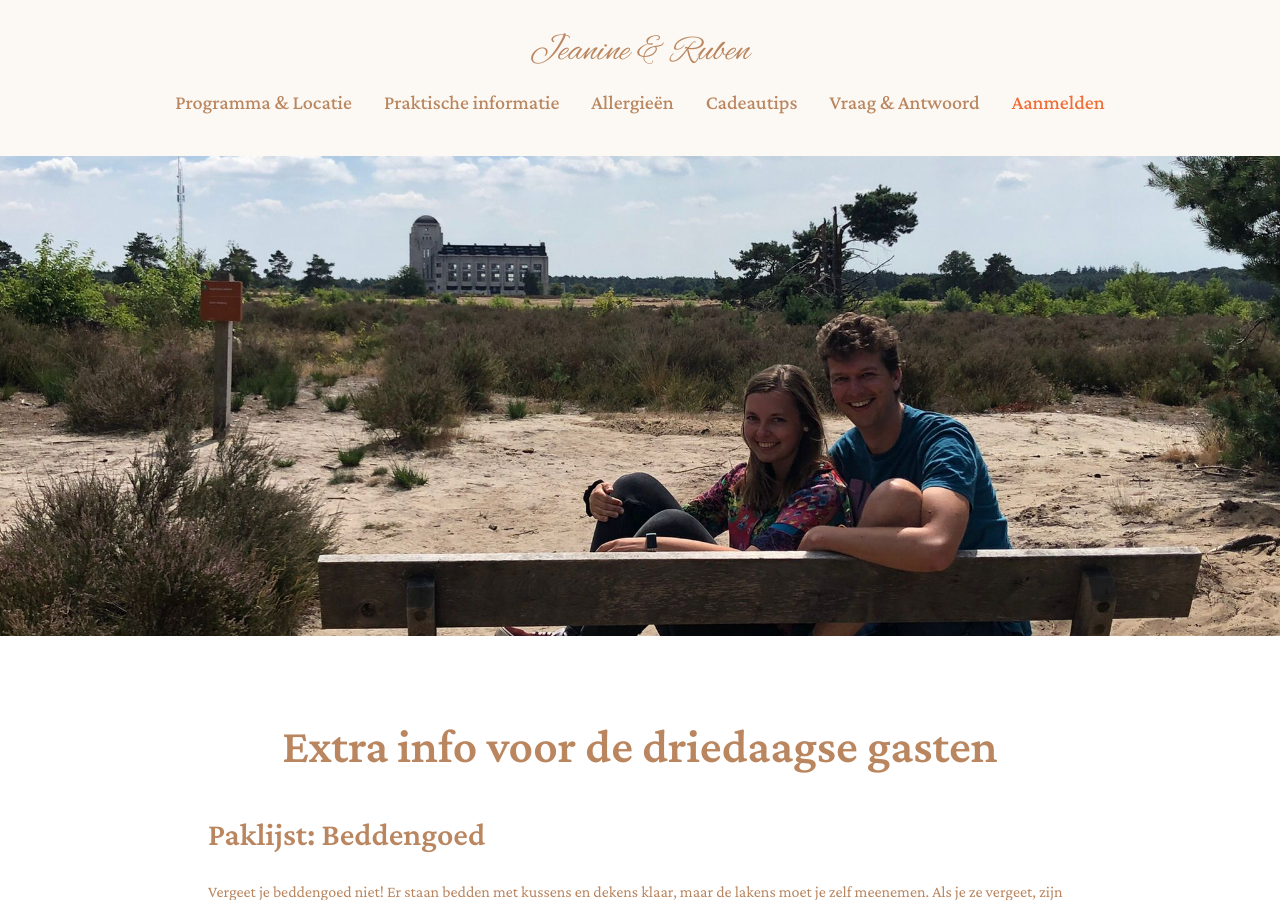
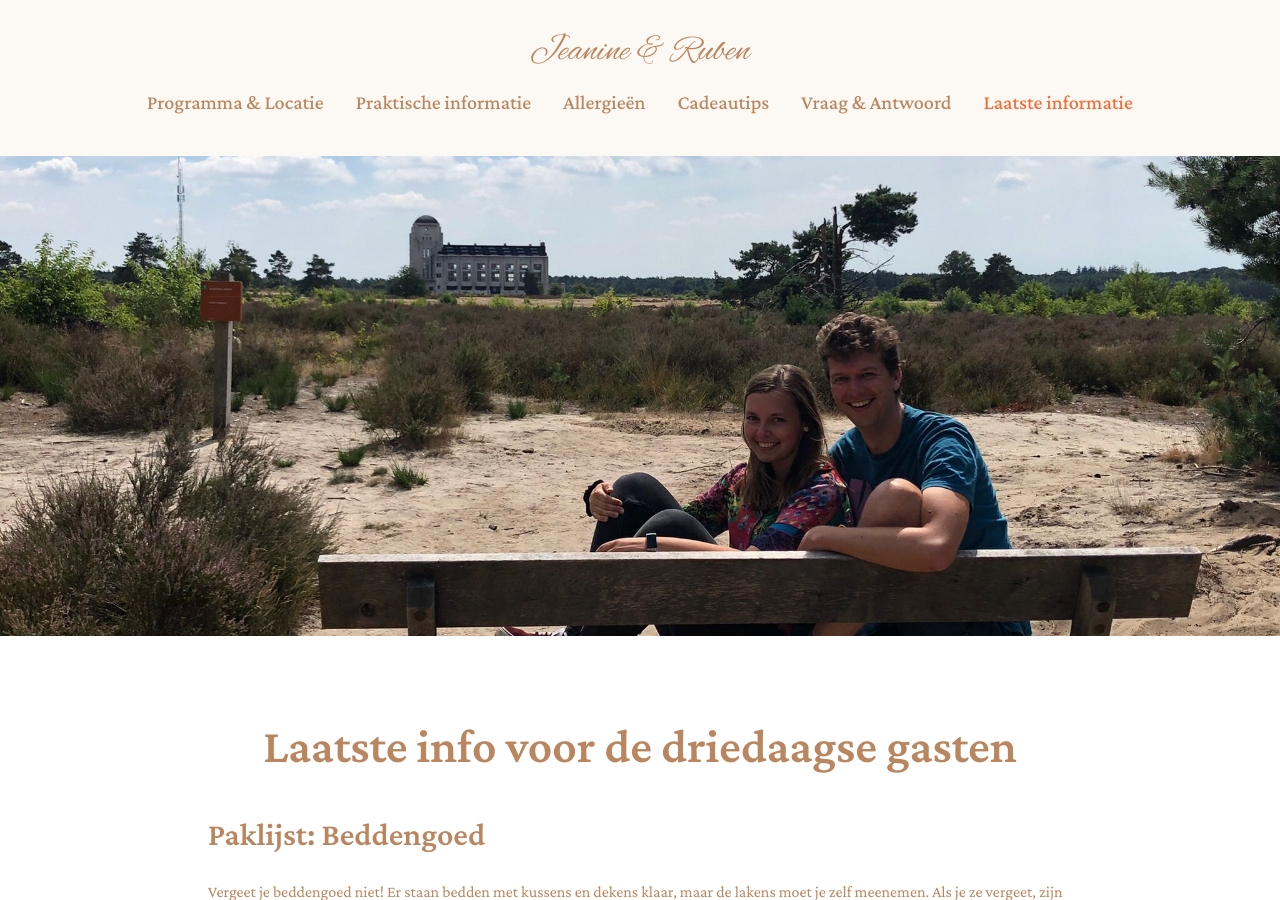
Before and after one commit to RubenSmit/bruiloftjeanineenruben.nl, a Jekyll site: the page built from driedaagse_gasten.markdown, in a window 1280 px wide and 900 px high. Built offline with Jekyll 4.4.1, drawn with Linux system fonts in a browser that asks for light colours.

Commit message:
Laatste info

```diff
--- a/_layouts/default.html
+++ b/_layouts/default.html
@@ -45,7 +45,7 @@
     <a href="/allergieen" class="hidden md:inline p-2 hover:font-bold" data-menu="item">Allergieën</a>
     <a href="/cadeautips" class="hidden md:inline p-2 hover:font-bold" data-menu="item">Cadeautips</a>
     <a href="/vraag_en_antwoord" class="hidden md:inline p-2 hover:font-bold" data-menu="item">Vraag & Antwoord</a>
-    <a href="/aanmelden" class="hidden md:inline p-2 hover:font-bold text-secondary" data-menu="item">Aanmelden</a>
+    <a href="/driedaagse_gasten" class="hidden md:inline p-2 hover:font-bold text-secondary" data-menu="item">Laatste informatie</a>
   </div>
   </div>
 </nav>
--- a/_layouts/home.html
+++ b/_layouts/home.html
@@ -56,8 +56,8 @@
       <p class="tex-base">Over parkeren, overnachten, de paklijst, dresscode, stukjes en meer</p>
     </a>
     <a href="/aanmelden" class="bg-tan p-8">
-      <h2 class="text-2xl mb-2">Aanmelden</h2>
-      <p class="tex-base">Hier kun je je aanmelden zodat we genoeg stoelen en taart hebben.</p>
+      <h2 class="text-2xl mb-2">Laatste informatie</h2>
+      <p class="tex-base">Voor de driedaagse gasten.</p>
     </a>
     <a href="/allergieen" class="bg-tan p-8">
       <h2 class="text-2xl mb-2">Allergieën</h2>
--- a/driedaagse_gasten.markdown
+++ b/driedaagse_gasten.markdown
@@ -1,5 +1,5 @@
 ---
-title: Extra info voor de driedaagse gasten
+title: Laatste info voor de driedaagse gasten
 description: Meer informatie over de paklijst, kamerindeling, en kleine details van de bruiloft.
 layout: default
 ---
```
